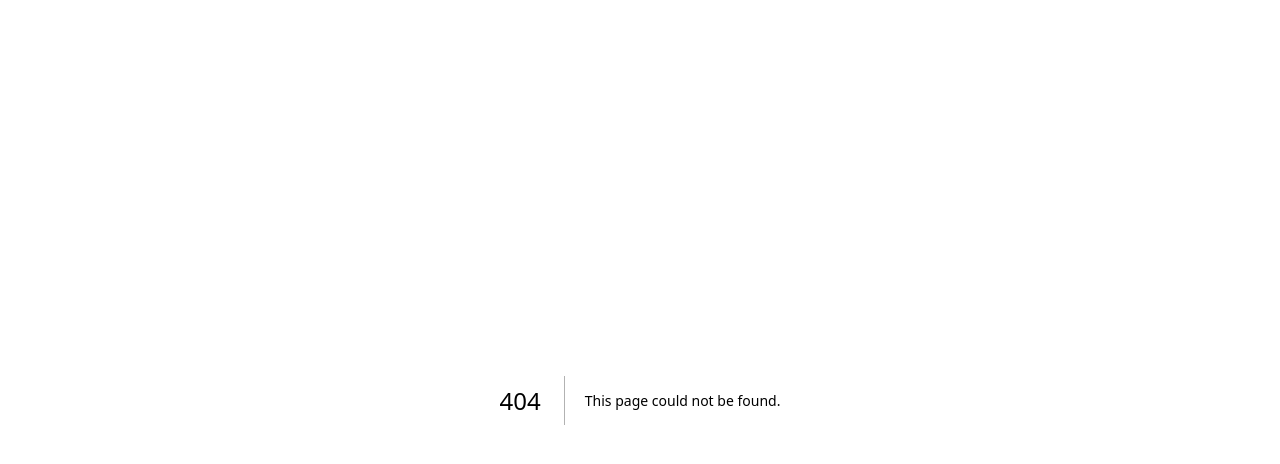
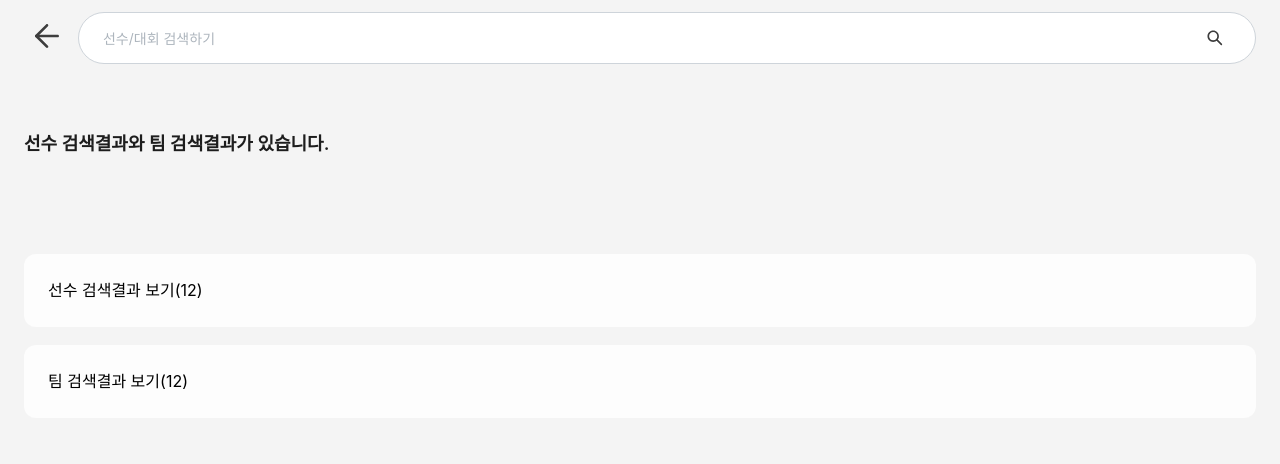
Before and after one commit to nohgijin/swimday-client, a Next.js app: page /duplicate in a window 1280 px wide. Before the commit this address had no page. Shown: the top 464 px of the page. Built offline with nearby package versions, Linux system fonts and the light colour scheme.

Commit message:
refactor: 중복 결과 보이는 로직 수정

```diff
--- /dev/null
+++ b/app/duplicate/page.tsx
@@ -0,0 +1,35 @@
+'use client'
+
+import { ActionIcon } from '@mantine/core'
+import Back from '@/assets/back.svg'
+import SearchInput from '@/components/SearchInput'
+import './style.scss'
+import { useRouter } from 'next/navigation'
+import Link from 'next/link'
+
+
+function Page() {
+  const router = useRouter()
+
+  return (
+    <main className={'duplicate-page'}>
+      <div className={'input-wrapper'}>
+        <ActionIcon className={'back'} variant={'transparent'} onClick={() => router.back()}>
+          <Back width={24} height={24} />
+        </ActionIcon>
+        <SearchInput />
+      </div>
+      <div className={'guide'}>선수 검색결과와 팀 검색결과가 있습니다.</div>
+      <div className={'options'}>
+        <Link href={`/result?name=${name}&isTeam=false`} className={'option'}>
+          선수 검색결과 보기(12)
+        </Link>
+        <Link href={`/result?name=${name}&isTeam=true`} className={'option'}>
+          팀 검색결과 보기(12)
+        </Link>
+      </div>
+    </main>
+  )
+}
+
+export default Page
--- a/components/DuplicateResult/style.scss
+++ b/app/duplicate/style.scss
@@ -1,4 +1,4 @@
-.duplicate-result {
+.duplicate-page {
   width: 100%;
   height: 100vh;
   padding: 12px 24px;
--- a/components/SearchInput/index.tsx
+++ b/components/SearchInput/index.tsx
@@ -1,39 +1,40 @@
-import { ActionIcon, Input } from "@mantine/core";
-import Search from "@/assets/search.svg";
-import { useRouter } from "next/navigation";
-import { useState } from "react";
-import { useQueryParams } from "@/utils/useQueryParams";
-import "./style.scss";
+import { ActionIcon, Input } from '@mantine/core'
+import Search from '@/assets/search.svg'
+import { useRouter } from 'next/navigation'
+import { useState } from 'react'
+import { useQueryParams } from '@/utils/useQueryParams'
+import './style.scss'
 
 function SearchInput() {
-  const { queryParams } = useQueryParams<{ isTeam: boolean; isDuplicate: boolean }>();
-  const [name, setName] = useState(queryParams.get("name") || "");
-  const router = useRouter();
+  const { queryParams } = useQueryParams<{ isTeam: boolean; isDuplicate: boolean }>()
+  const [name, setName] = useState(queryParams.get('name') || '')
+  const router = useRouter()
 
   const handleSearch = () => {
-    router.push(`/result?name=${name}`);
-  };
+    router.push(`/duplicate?name=${name}`)
+    // router.push(`/result?name=${name}`);
+  }
 
   return (
     <Input
-      placeholder="선수/대회 검색하기"
-      rightSectionPointerEvents={"all"}
+      placeholder='선수/대회 검색하기'
+      rightSectionPointerEvents={'all'}
       rightSection={
-        <ActionIcon variant={"transparent"} onClick={handleSearch}>
+        <ActionIcon variant={'transparent'} onClick={handleSearch}>
           <Search width={16} height={16} />
         </ActionIcon>
       }
       value={name}
       onKeyDown={(e) => {
-        if (e.code === "Enter") {
-          handleSearch();
+        if (e.code === 'Enter') {
+          handleSearch()
         }
       }}
       onChange={(e) => {
-        setName(e.currentTarget.value);
+        setName(e.currentTarget.value)
       }}
     />
-  );
+  )
 }
 
-export default SearchInput;
+export default SearchInput
```
Also changed, not shown: app/result/[id]/page.tsx (+7 -4 lines), app/result/page.tsx (+49 -68 lines), components/DuplicateResult/index.tsx (deleted, +0 -36 lines).
